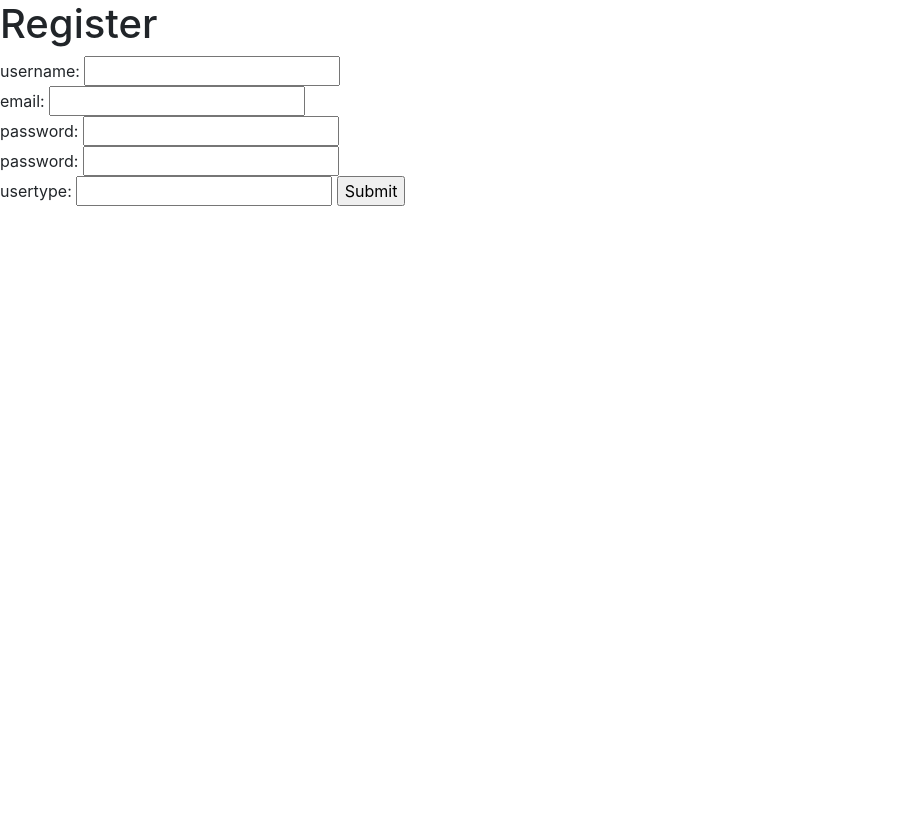
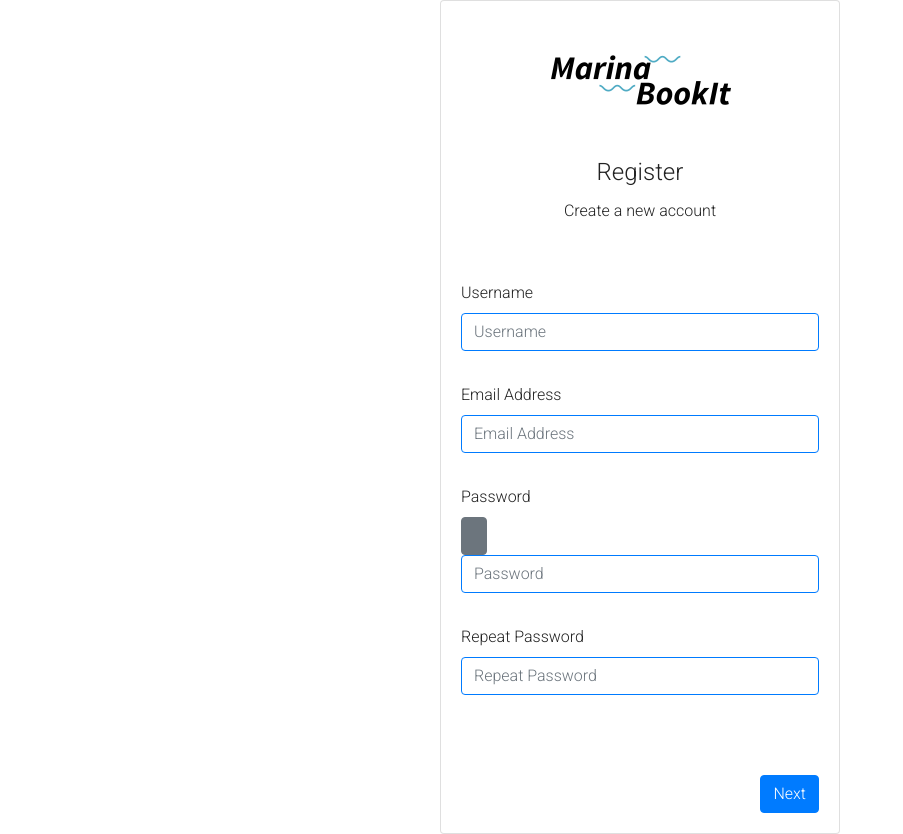
Before and after one commit to fahmi2000/Marina-BookIt, a PHP site: page /registerMember.php in a window 1280 px wide. Shown: the whole page, without its empty margins (0-903 px from the left). Before the commit the page ends 206 px from the top, so only its background shows below. Run offline with PHP 8.4, Linux system fonts and the light colour scheme.

Commit message:
memberRegister UI update, set up for email verification

```diff
--- /dev/null
+++ b/Handler/emailHandler.php
@@ -0,0 +1,5 @@
+<?php
+
+require 'databaseConnect.php';
+
+//email verification punya benda nnt
--- a/Handler/registerHandler.php
+++ b/Handler/registerHandler.php
@@ -82,7 +82,7 @@ if (isset($_POST['registerSubmitBtn']))
 					mysqli_stmt_bind_param($stmt, "ssss", $userName,$userEmail, $hashedPwd, $userType);
 					mysqli_stmt_execute($stmt);
 
-					header("Location: ../registerMember.html?register=success");
+					header("Location: ../registerMember.php?register=success");
 					exit();
 				}
 
--- a/index.php
+++ b/index.php
@@ -29,7 +29,7 @@
                 </li>
 
                 <li class="nav-item">
-                    <a class="nav-link" href="registerMember.html">Register</a>
+                    <a class="nav-link" href="registerMember.php">Register</a>
                 </li>
 
             </ul>
--- a/loginPage.php
+++ b/loginPage.php
@@ -58,7 +58,7 @@
                                 </div>
                                 <div class="forgotLink"><a href="#">Forgot username?</a></div>
                                 <br><br>
-                                <a href="#">Create account</a>
+                                <a href="registerMember.php">Create account</a>
                                 <a class="btn btn-primary float-right" id="nextButton" href="#">Next</a>
 
                             </div>
@@ -83,6 +83,7 @@
                                     </div>
                                     <div class="forgotLink"><a href="#">Forgot password?</a></div>
                                     <br><br>
+                                    <a href="registerMember.php">Create account</a>
                                     <button type="submit" class="btn btn-primary float-right" name="loginSubmitBtn">Next</button>
                                 </div>
 
--- a/registerMember.php
+++ b/registerMember.php
@@ -7,33 +7,102 @@
 
     <!-- Bootstrap CSS -->
     <link rel="stylesheet" href="https://stackpath.bootstrapcdn.com/bootstrap/4.5.0/css/bootstrap.min.css" integrity="sha384-9aIt2nRpC12Uk9gS9baDl411NQApFmC26EwAOH8WgZl5MYYxFfc+NcPb1dKGj7Sk" crossorigin="anonymous">
+    <link href="CSS/master.css" rel="stylesheet">
+    <script src="https://code.jquery.com/jquery-3.5.1.slim.min.js" integrity="sha384-DfXdz2htPH0lsSSs5nCTpuj/zy4C+OGpamoFVy38MVBnE+IbbVYUew+OrCXaRkfj" crossorigin="anonymous"></script>
 
-    <title>Register</title>
+    <!-- Local CSS -->
+    <style>
+        @import url('https://fonts.googleapis.com/css2?family=Roboto:wght@300&display=swap');
+        body
+        {
+            height: 100vh;
+        }
+
+        .container
+        {
+            -webkit-animation: slide 0.5s forwards;
+            -webkit-animation-delay: 2s;
+            animation: slide 0.5s forwards;
+            animation-delay: 2s;
+        }
+
+        label
+        {
+            padding-top: 2rem;
+        }
+    </style>
+    <title>Register - Marina BookIt</title>
 </head>
+
 <body>
-<h1>Register</h1>
-<form action="Handler/registerHandler.php" method="post">
-    username:
-    <input type="text" name="userName">
-    <br>
-    email:
-    <input type="text" name="userEmail">
-    <br>
-    password:
-    <input type="password" name="userPwd">
-    <br>
-    password:
-    <input type="password" name="userPwdRepeat">
-    <br>
-    usertype:
-    <input type="text" name="userType">
+<div class="container h-100">
+    <div class="row h-100 justify-content-center align-items-center">
+        <form method="post" action="Handler/registerHandler.php">
 
-    <input type="submit" name="registerSubmitBtn">
-</form>
+            <!-- Register Card -->
+            <div id="swapper-first">
+                <div class="card" style="width: 25rem;">
+                    <div class="card-body">
+                        <div class="text-center">
+                            <img src="img/logo.png" style="padding: 20px">
+                            <h4 class="card-title" style="padding-top: 20px">Register</h4>
+                            <p style="padding-bottom: 10px">Create a new account</p>
+                        </div>
+                        <div class="form-group">
+                            <label for="userName">Username</label>
+                            <div class="text-center">
+                                <input type="text" class="form-class form-control w-100 border border-primary" name="userName" placeholder="Username" required>
+                            </div>
 
-<!-- Optional JavaScript -->
+                            <label for="userEmail">Email Address</label>
+                            <div class="text-center">
+                                <input type="email" class="form-class form-control w-100 border border-primary" name="userEmail" placeholder="Email Address" required>
+                            </div>
+
+                            <label for="userPwd">Password</label>
+                            <div class="input-group-prepend">
+                                <input type="button" class="btn btn-secondary" onclick="showPwd()">
+                            </div>
+                            <div class="text-center">
+                                <input type="password" class="form-class form-control w-100 border border-primary" name="userPwd" placeholder="Password" id="pwdBox" required>
+                            </div>
+
+                            <label for="userPwd">Repeat Password</label>
+                            <div class="text-center">
+                                <input type="password" class="form-class form-control w-100 border border-primary" name="userPwdRepeat" placeholder="Repeat Password" required>
+                            </div>
+
+                            <div class="text-center">
+                                <input type="text" class="form-class form-control w-100 border border-primary" name="userType" value="3" readonly hidden>
+                            </div>
+
+                            <div style="padding-top: 5rem">
+                                <button type="submit" class="btn btn-primary float-right" name="registerSubmitBtn" >Next</button>
+                            </div>
+
+                        </div>
+                    </div>
+                </div>
+            </div>
+        </form>
+    </div>
+</div>
+
+
+<!-- Optional Script -->
+<script>
+    function showPwd() {
+        var x = document.getElementById("pwdBox");
+        if (x.type === "password") {
+            x.type = "text";
+        } else {
+            x.type = "password";
+        }
+    }
+</script>
+
 <!-- jQuery first, then Popper.js, then Bootstrap JS -->
-<script src="https://code.jquery.com/jquery-3.5.1.slim.min.js" integrity="sha384-DfXdz2htPH0lsSSs5nCTpuj/zy4C+OGpamoFVy38MVBnE+IbbVYUew+OrCXaRkfj" crossorigin="anonymous"></script>
+<script src="https://code.jquery.com/jquery-3.5.1.js" integrity="sha256-QWo7LDvxbWT2tbbQ97B53yJnYU3WhH/C8ycbRAkjPDc=" crossorigin="anonymous"></script>
 <script src="https://cdn.jsdelivr.net/npm/popper.js@1.16.0/dist/umd/popper.min.js" integrity="sha384-Q6E9RHvbIyZFJoft+2mJbHaEWldlvI9IOYy5n3zV9zzTtmI3UksdQRVvoxMfooAo" crossorigin="anonymous"></script>
 <script src="https://stackpath.bootstrapcdn.com/bootstrap/4.5.0/js/bootstrap.min.js" integrity="sha384-OgVRvuATP1z7JjHLkuOU7Xw704+h835Lr+6QL9UvYjZE3Ipu6Tp75j7Bh/kR0JKI" crossorigin="anonymous"></script>
 </body>
```
Also changed, not shown: DashboardAdmin.php (+6 -6 lines), Handler/signinHandler.php (+12 -2 lines).
